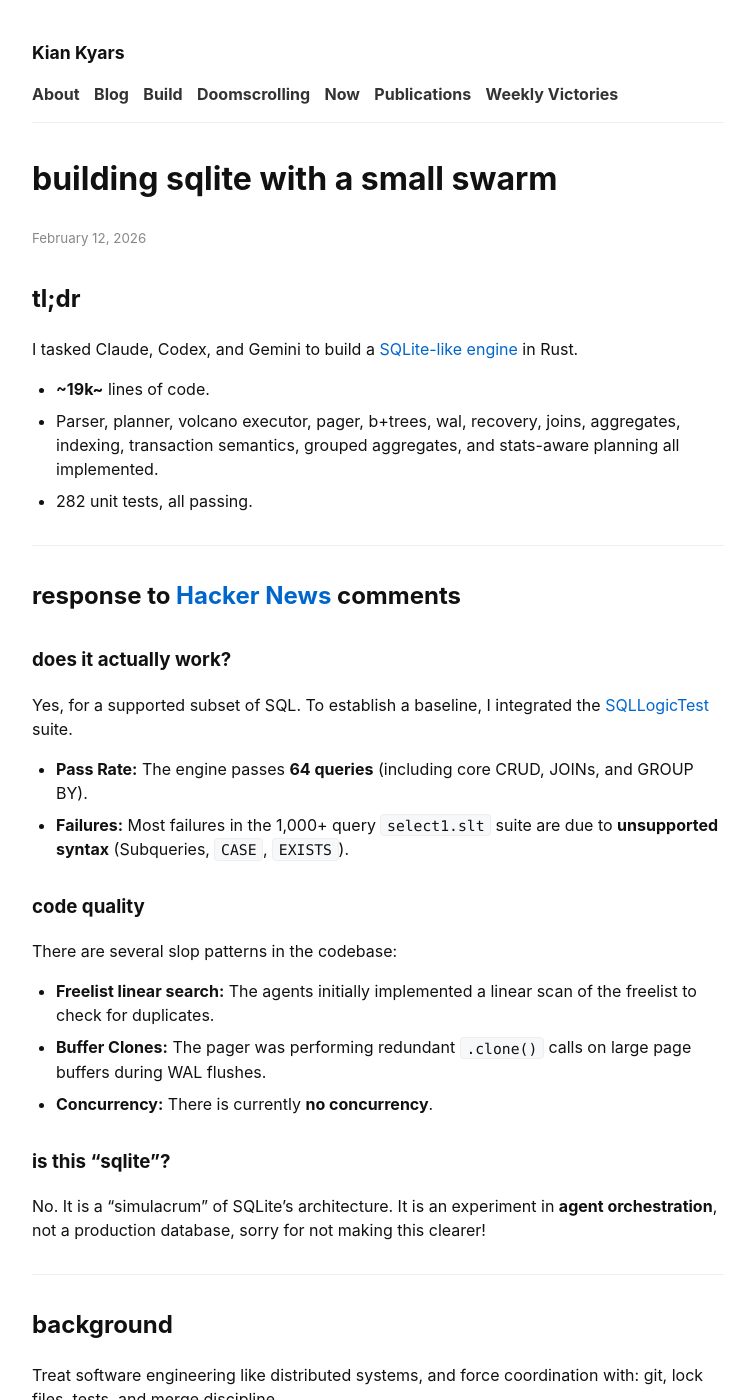
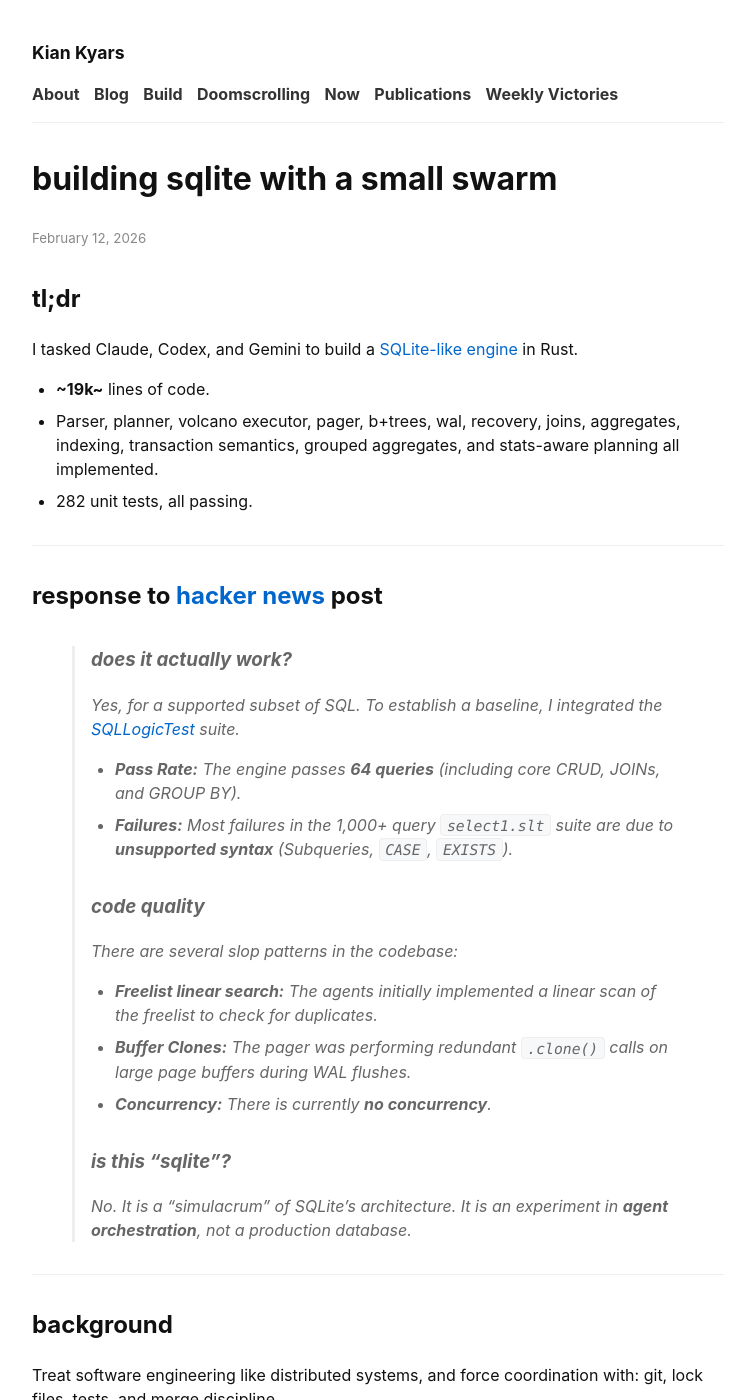
Before and after one commit to kiankyars/kiankyars.github.io, a Jekyll site: the page built from _posts/blog/2026-02-12-sqlite.md, in a window 1280 px wide and 1400 px high. Shown: the whole window, without its empty margins (262-1011 px from the left). Built offline with Jekyll 4.4.1, drawn with Linux system fonts in a browser that asks for light colours.

Commit message:
add quote block

```diff
--- a/_posts/blog/2026-02-12-sqlite.md
+++ b/_posts/blog/2026-02-12-sqlite.md
@@ -15,21 +15,21 @@
 
 ---
 
-## response to [Hacker News](https://news.ycombinator.com/item?id=47031268) comments
+## response to [hacker news](https://news.ycombinator.com/item?id=47031268) post
 
-### does it actually work?
-Yes, for a supported subset of SQL. To establish a baseline, I integrated the [SQLLogicTest](https://www.sqlite.org/sqllogictest/doc/trunk/about.wiki) suite.
-- **Pass Rate:** The engine passes **64 queries** (including core CRUD, JOINs, and GROUP BY).
-- **Failures:** Most failures in the 1,000+ query `select1.slt` suite are due to **unsupported syntax** (Subqueries, `CASE`, `EXISTS`).
-
-### code quality
-There are several slop patterns in the codebase:
-- **Freelist linear search:** The agents initially implemented a linear scan of the freelist to check for duplicates.
-- **Buffer Clones:** The pager was performing redundant `.clone()` calls on large page buffers during WAL flushes.
-- **Concurrency:** There is currently **no concurrency**.
-
-### is this "sqlite"?
-No. It is a "simulacrum" of SQLite’s architecture. It is an experiment in **agent orchestration**, not a production database, sorry for not making this clearer!
+> ### does it actually work?
+> Yes, for a supported subset of SQL. To establish a baseline, I integrated the [SQLLogicTest](https://www.sqlite.org/sqllogictest/doc/trunk/about.wiki) suite.
+> - **Pass Rate:** The engine passes **64 queries** (including core CRUD, JOINs, and GROUP BY).
+> - **Failures:** Most failures in the 1,000+ query `select1.slt` suite are due to **unsupported syntax** (Subqueries, `CASE`, `EXISTS`).
+>
+> ### code quality
+> There are several slop patterns in the codebase:
+> - **Freelist linear search:** The agents initially implemented a linear scan of the freelist to check for duplicates.
+> - **Buffer Clones:** The pager was performing redundant `.clone()` calls on large page buffers during WAL flushes.
+> - **Concurrency:** There is currently **no concurrency**.
+>
+> ### is this "sqlite"?
+> No. It is a "simulacrum" of SQLite’s architecture. It is an experiment in **agent orchestration**, not a production database.
 
 ---
 
```
